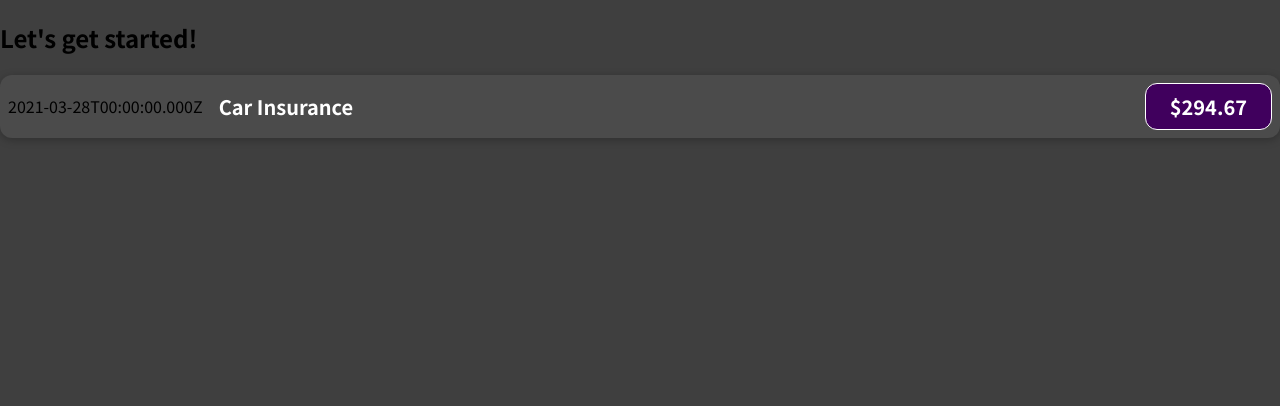
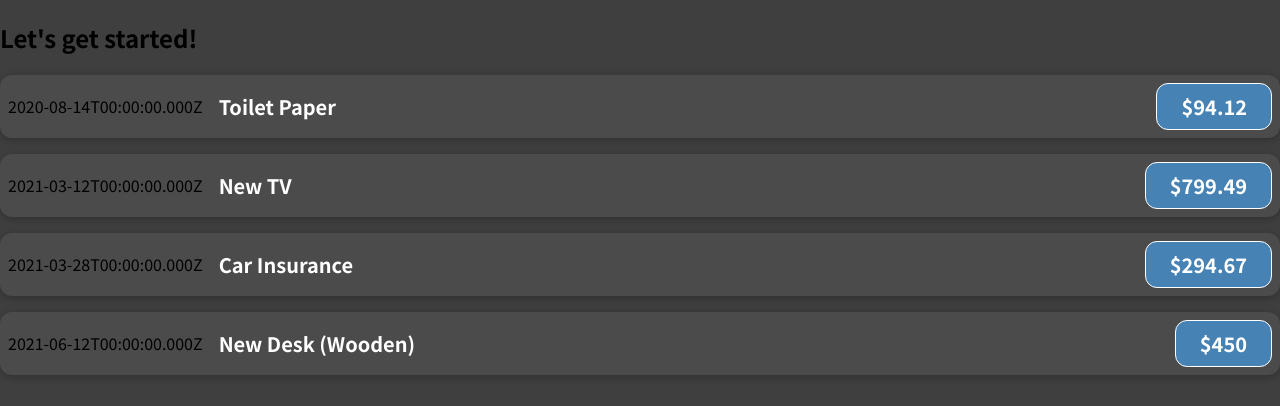
Before and after one commit to vilmarcabanero/react-expense-tracker, a React (Create React App) app: page / in a window 1280 px wide. Shown: the top 406 px of the page. Built offline with nearby package versions, Linux system fonts and the light colour scheme.

Commit message:
36. Passing Data via "props"

```diff
--- a/src/App.js
+++ b/src/App.js
@@ -1,10 +1,50 @@
 import ExpenseItem from './components/ExpenseItem'
 
 function App() {
+	const expenses = [
+		{
+			id: 'e1',
+			title: 'Toilet Paper',
+			amount: 94.12,
+			date: new Date(2020, 7, 14),
+		},
+		{ id: 'e2', title: 'New TV', amount: 799.49, date: new Date(2021, 2, 12) },
+		{
+			id: 'e3',
+			title: 'Car Insurance',
+			amount: 294.67,
+			date: new Date(2021, 2, 28),
+		},
+		{
+			id: 'e4',
+			title: 'New Desk (Wooden)',
+			amount: 450,
+			date: new Date(2021, 5, 12),
+		},
+	]
 	return (
 		<div>
 			<h2>Let's get started!</h2>
-			<ExpenseItem></ExpenseItem>
+			<ExpenseItem
+				title={expenses[0].title}
+				amount={expenses[0].amount}
+				date={expenses[0].date}
+			></ExpenseItem>
+			<ExpenseItem
+				title={expenses[1].title}
+				amount={expenses[1].amount}
+				date={expenses[1].date}
+			></ExpenseItem>
+			<ExpenseItem
+				title={expenses[2].title}
+				amount={expenses[2].amount}
+				date={expenses[2].date}
+			></ExpenseItem>
+			<ExpenseItem
+				title={expenses[3].title}
+				amount={expenses[3].amount}
+				date={expenses[3].date}
+			></ExpenseItem>
 		</div>
 	)
 }
--- a/src/components/ExpenseItem.css
+++ b/src/components/ExpenseItem.css
@@ -31,7 +31,8 @@
   font-size: 1rem;
   font-weight: bold;
   color: white;
-  background-color: #40005d;
+  /* background-color: #40005d; */
+  background-color: steelblue;
   border: 1px solid white;
   padding: 0.5rem;
   border-radius: 12px;
--- a/src/components/ExpenseItem.js
+++ b/src/components/ExpenseItem.js
@@ -1,17 +1,14 @@
 import React from 'react'
 import './ExpenseItem.css'
 
-const ExpenseItem = () => {
-	const expenseDate = new Date(2021, 2, 28)
-	const expenseTitle = 'Car Insurance'
-	const expenseAmount = 294.67
+const ExpenseItem = (props) => {
 
 	return (
 		<div className='expense-item'>
-			<div>{expenseDate.toISOString()}</div>
+			<div>{props.date.toISOString()}</div>
 			<div className='expense-item__description'>
-				<h2>{expenseTitle}</h2>
-				<div className='expense-item__price'>${expenseAmount}</div>
+				<h2>{props.title}</h2>
+				<div className='expense-item__price'>${props.amount}</div>
 			</div>
 		</div>
 	)
```
Also changed, not shown: 1 other file (tests, documents, lock files or other folders).
